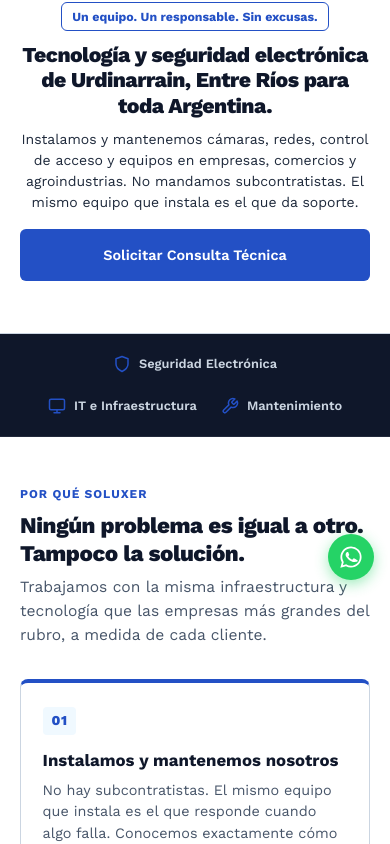
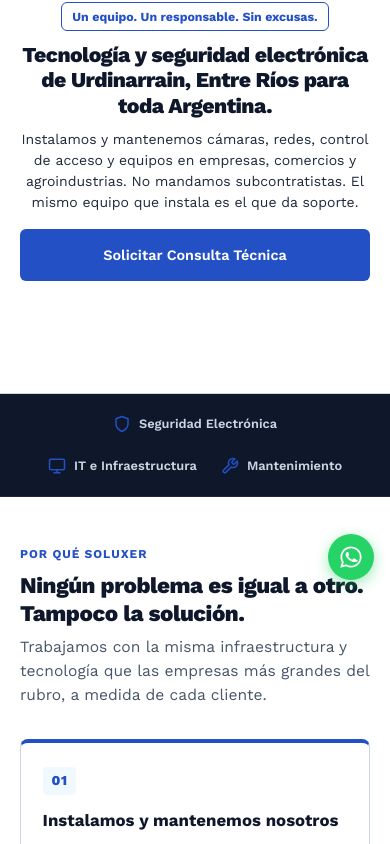
Before and after one commit to AlejandroSantini/landing-ba, a website built with Vite: page index.html in a window 390 px wide. Shown: the part 248-1092 px from the top of the page. Built offline with nearby package versions, Linux system fonts and the light colour scheme.

Commit message:
Some fixes

```diff
--- a/src/styles/main.css
+++ b/src/styles/main.css
@@ -469,7 +469,7 @@ button, input, select, textarea {
 @media (max-width: 768px) {
   .hero-section {
     padding-top: calc(var(--header-height) + 1.5rem);
-    padding-bottom: 3.25rem;
+    padding-bottom: 7rem;
     min-height: auto;
     display: flex;
     flex-direction: column;
```
